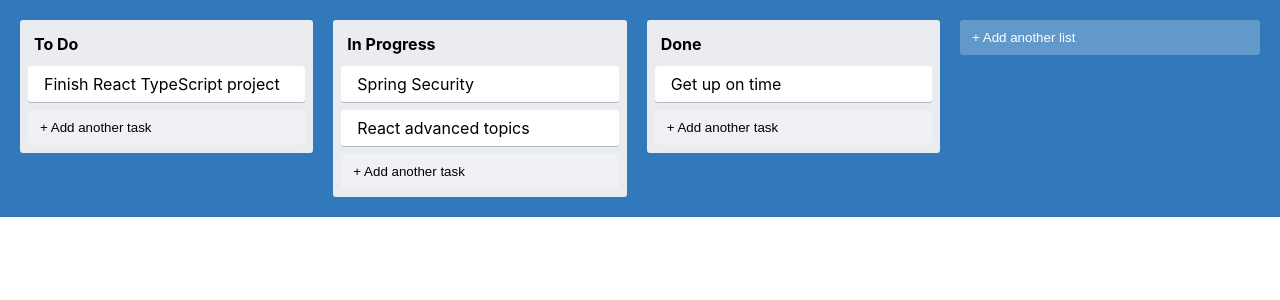
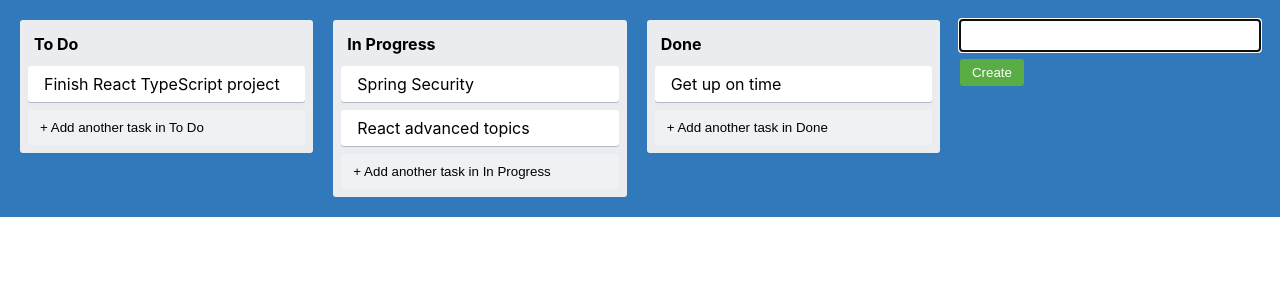
Before and after one commit to HaoWang95/ts-sample, a React (Create React App) app: page / in a window 1280 px wide. Both pictures are taken after a click on the button "+ Add another list". Shown: the top 300 px of the page. Built offline with nearby package versions, Linux system fonts and the light colour scheme.

Commit message:
bugfix: show form

```diff
--- a/src/components/AddNewItem/AddNewItem.tsx
+++ b/src/components/AddNewItem/AddNewItem.tsx
@@ -1,6 +1,6 @@
-import { useState } from "react";
+import { useCallback, useState } from "react";
 import { AddItemButton } from "../../style";
-import { NewItemForm } from  "."
+import { NewItemForm } from "./NewItemForm";
 
 interface AddItemProps {
   onAdd(text: string): void;
@@ -11,18 +11,25 @@ interface AddItemProps {
 export const AddNewItem = (props: AddItemProps) => {
   const [showForm, setShowForm] = useState<boolean>(false);
   const { onAdd, toggleButtonText, dark } = props;
+
+  const handleAddNew = useCallback(() => {
+    console.log("NewItemButton in AddNewItem is clicked~!");
+    setShowForm(true);
+  }, []);
+
   if (showForm) {
-    // show item creation form here
-    <NewItemForm
-      onAdd={(text) => {
-        onAdd(text);
-        setShowForm(false);
-      }}
-    />;
+    return (
+      <NewItemForm
+        onAdd={(text) => {
+          onAdd(text);
+          setShowForm(false);
+        }}
+      />
+    );
   }
 
   return (
-    <AddItemButton dark={dark} onClick={() => setShowForm(true)}>
+    <AddItemButton dark={dark} onClick={handleAddNew}>
       {toggleButtonText}
     </AddItemButton>
   );
--- a/src/components/AddNewItem/NewItemForm.tsx
+++ b/src/components/AddNewItem/NewItemForm.tsx
@@ -1,5 +1,6 @@
-import { useState } from "react";
+import React, { useState } from "react";
 import { NewItemFormContainer, NewItemButton, NewItemInput } from "../../style";
+import { useFocus } from "../../utils";
 
 interface NewItemFormProps {
   onAdd(text: string): void;
@@ -7,10 +8,19 @@ interface NewItemFormProps {
 
 export const NewItemForm = ({ onAdd }: NewItemFormProps) => {
   const [text, setText] = useState("");
+  const inputRef = useFocus();
+
+  const handleAddText = (event: React.KeyboardEvent<HTMLInputElement>) => {
+      if(event.key === 'Enter'){
+          onAdd(text);
+      }
+  }
 
   return (
     <NewItemFormContainer>
-      <NewItemInput value={text} onChange={(e) => setText(e.target.value)} />
+      <NewItemInput ref={inputRef} value={text} onChange={(e) => setText(e.target.value)}
+        onKeyPress={handleAddText}
+      />
       <NewItemButton onClick={() => onAdd(text)}>Create</NewItemButton>
     </NewItemFormContainer>
   );
--- a/src/components/Card/Card.tsx
+++ b/src/components/Card/Card.tsx
@@ -1,9 +1,10 @@
 import { CardContainer } from "../../style";
+import { VFC } from "react";
 
 type CardProps = {
   text?: string;
 };
 
-export const Card = ({ text }: CardProps) => {
+export const Card: VFC<CardProps> = ({ text }: CardProps) => {
   return <CardContainer>{text ? text : "Card Title"}</CardContainer>;
 };
--- a/src/components/Columns/Columns.tsx
+++ b/src/components/Columns/Columns.tsx
@@ -20,7 +20,7 @@ export const Column: VFC<ColumnProps> = ({ text, children }: ColumnProps) => {
       <ColumnTitle>{text ? text : "Column Title"}</ColumnTitle>
       {children}
       <AddNewItem
-        toggleButtonText="+ Add another task"
+        toggleButtonText={`+ Add another task in ${text}`}
         onAdd={() => console.log("not implemented yet")}
         dark
       />
--- /dev/null
+++ b/src/utils/index.ts
@@ -0,0 +1,5 @@
+import { useFocus } from "./useFocus";
+
+export {
+    useFocus
+};
--- /dev/null
+++ b/src/utils/useFocus.ts
@@ -0,0 +1,18 @@
+import { useRef, useEffect } from "react";
+
+export const useFocus = () => {
+    // use the useRef hook to get access to the rendered input element
+    // TypeScript can not automatically know what the element type will be, so we provide a actual
+    // type <HtmlInputElement> to it.
+    const ref = useRef<HTMLInputElement>(null);
+
+    // we use the useEffect hook to trigger the focus on the input element.
+    // The dependency array passed in is empty, -> it will be triggered only when component
+    // using this hook will be mounted.
+    useEffect(() => {
+        ref.current?.focus();
+    },[]);
+
+    // note: do not assign to ref.current as it is a read-only attribute
+    return ref;
+}
```
